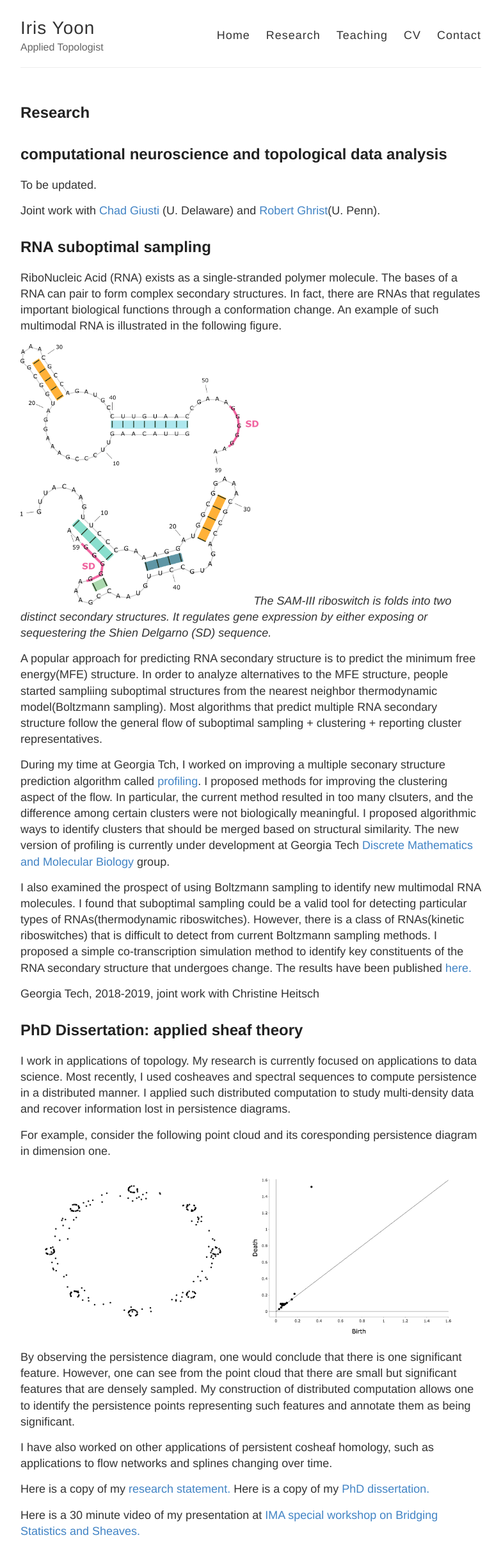
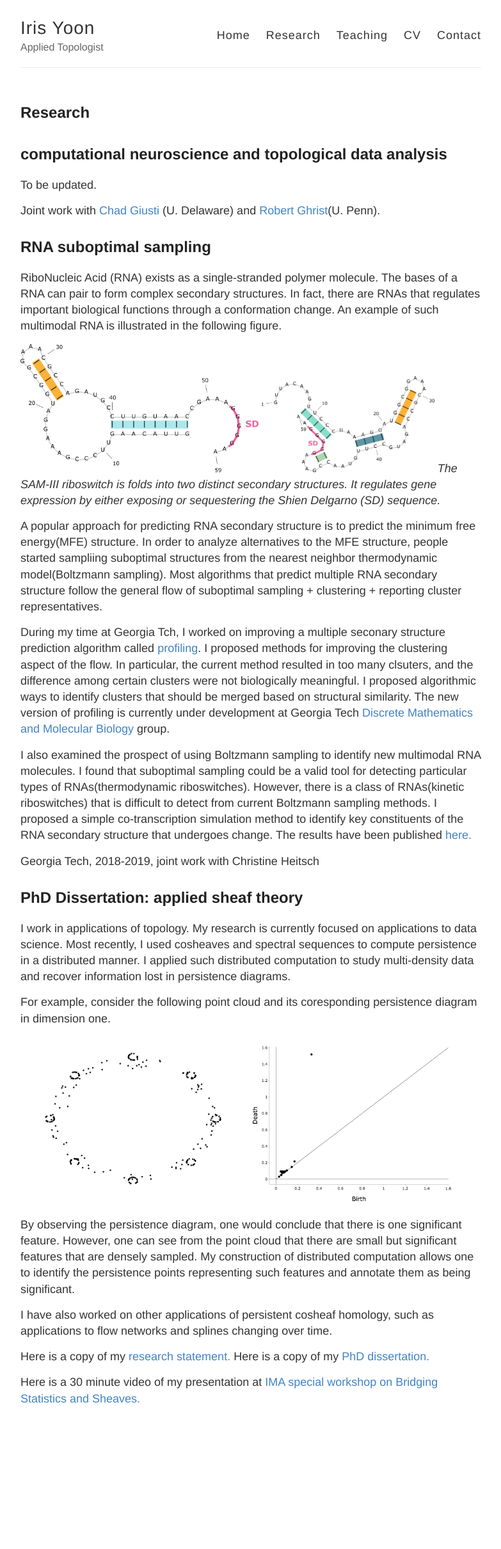
Before and after one commit to irishryoon/irishryoon.github.io, a Jekyll site: the page built from research.md, in a window 1280 px wide. Shown: the whole page at 64% size, without its empty margins (248-1031 px from the left). Built offline with Jekyll 4.4.1, drawn with Linux system fonts in a browser that asks for light colours; after the commit the page ends 2214 px from its top, so only the background shows below that.

Commit message:
image changed

```diff
--- a/research.md
+++ b/research.md
@@ -16,7 +16,7 @@
 
 RiboNucleic Acid (RNA) exists as a single-stranded polymer molecule. The bases of a RNA can pair to form complex secondary structures. In fact, there are RNAs that regulates important biological functions through a conformation change. An example of such multimodal RNA is illustrated in the following figure.
 
-![_config.yml]({{ site.baseurl }}/images/SAMIII_conformation1.png){:height="200px"} ![_config.yml]({{ site.baseurl }}/images/SAMIII_conformation2.png){:height="200px"}
+![_config.yml]({{ site.baseurl }}/images/SAMIII_conformation1.png){:height="200px"} ![_config.yml]({{ site.baseurl }}/images/SAMIII_conformation2.png){:height="150px"}
 *The SAM-III riboswitch is folds into two distinct secondary structures. It regulates gene expression by either exposing or sequestering the Shien Delgarno (SD) sequence.*
 
 A popular approach for predicting RNA secondary structure is to predict the minimum free energy(MFE) structure. In order to analyze alternatives to the MFE structure, people started sampliing suboptimal structures from the nearest neighbor thermodynamic model(Boltzmann sampling). Most algorithms that predict multiple RNA secondary structure follow the general flow of suboptimal sampling + clustering + reporting cluster representatives.
```
